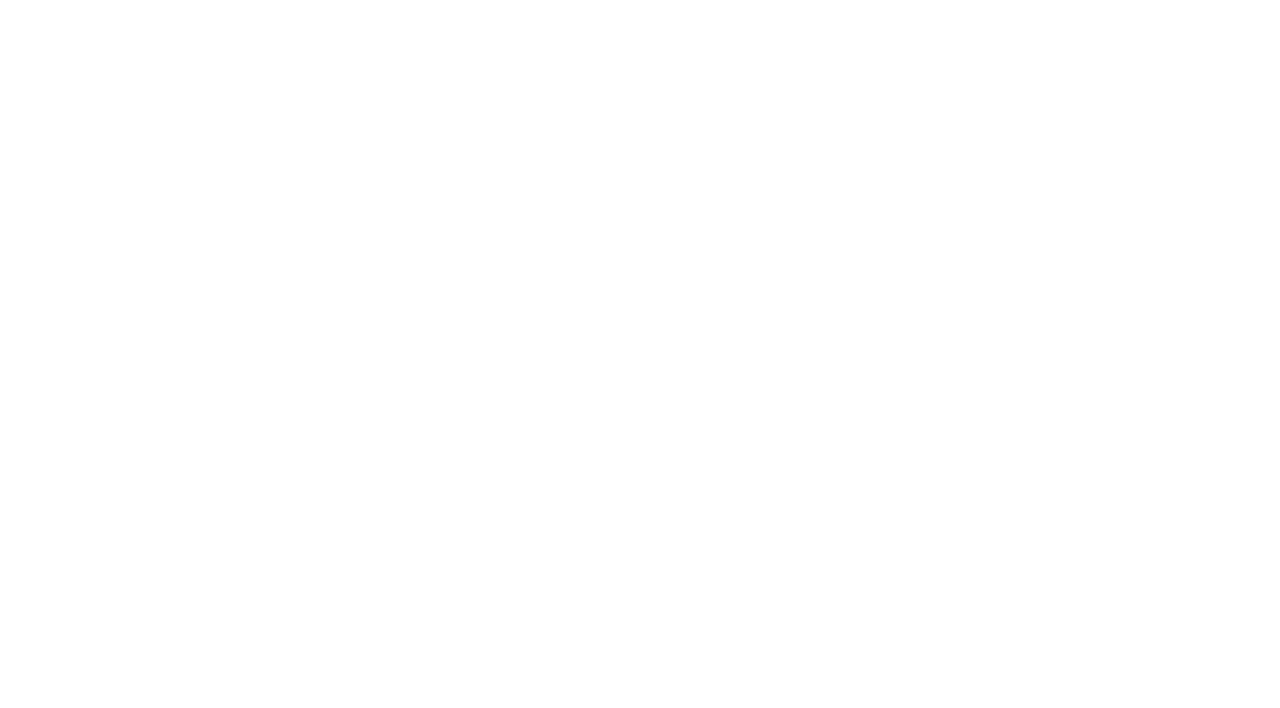
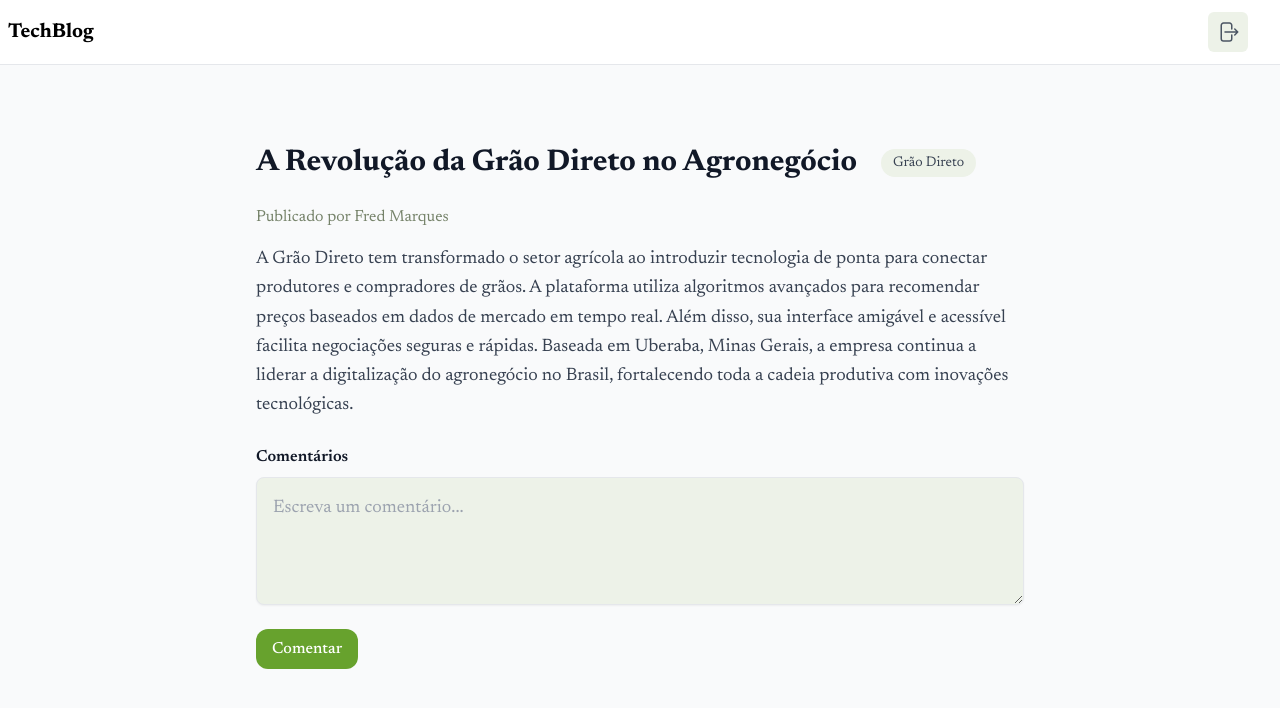
Before and after one commit to gabrielprdg/artigos-grao-front, a React (Vite) app: page /article/1 in a window 1280 px wide. Before the commit this address had no page. Shown: the top 708 px of the page. Built offline with nearby package versions, Linux system fonts and the light colour scheme.

Commit message:
feat: add ArticleDetailsPage with its components

```diff
--- a/src/App.tsx
+++ b/src/App.tsx
@@ -2,6 +2,7 @@
 import HomePage from './pages/HomePage';
 import CreateArticle from './pages/CreateArticlePage';
 import EditArticle from './pages/EditArticlePage';
+import ArticleDetails from './pages/ArticleDetailsPage';
 
 function App() {
   return (
@@ -9,6 +10,7 @@
         <div className="App font-sans">
           <Routes>
             <Route path="/" element={<HomePage />} />
+            <Route path="/article/:id" element={<ArticleDetails />} />
             <Route path='/create' element={<CreateArticle/>}/>
             <Route path="/edit/article/:id" element={<EditArticle />} />
           </Routes>
--- /dev/null
+++ b/src/pages/ArticleDetailsPage.tsx
@@ -0,0 +1,64 @@
+import TopBar from '../components/TopBar';
+import articlesData from '../../services/articles.json';
+import { Link, useParams } from 'react-router-dom';
+
+const ArticleDetails = () => {
+  const { id } = useParams();
+  const article = articlesData.find(article => article.id === parseInt(id || '0'));
+
+
+  return (
+    <div className="min-h-screen bg-gray-50">
+      <TopBar />
+      <div className="max-w-4xl mx-auto px-4 sm:px-6 lg:px-8 py-12">
+
+        <article className="overflow-hidden">
+          <div className="p-8">
+            <div className="flex">
+              <h1 className="text-3xl font-bold text-gray-900 mb-6 mr-6">
+                {article?.title}
+              </h1>
+
+              <div className="flex flex-wrap gap-2 mb-6 items-center">
+                <span className="px-3 py-1 text-gray-700 text-sm rounded-full" style={{ backgroundColor: '#edf2e8' }}>
+                  {article?.tag1}
+                </span>
+              </div>
+            </div>
+
+            <div className="mb-4" style={{color:'#758269'}}>
+              Publicado por {article?.author}
+            </div>
+
+            <div className="prose max-w-none">
+              <p className="text-gray-700 text-lg leading-relaxed">
+                {article?.content}
+              </p>
+            </div>
+
+            <div className="mt-6">
+              <span className="block mb-2 text-base font-semibold text-gray-900 leading-6">Comentários</span>
+
+              <textarea
+                placeholder="Escreva um comentário..."
+                className="w-full px-4 py-4 text-lg text-gray-700 border border-gray-200 rounded-lg shadow-sm focus:outline-none focus:ring-2 focus:ring-blue-500 focus:border-transparent transition-all duration-200 placeholder-gray-400 min-h-32"
+                style={{ backgroundColor: '#edf2e8' }}
+              />
+            </div>
+
+            <div>
+                <button
+                  className="px-4 py-2 mt-4 text-white rounded-xl hover:opacity-90 transition-opacity duration-200 font-medium"
+                  style={{ backgroundColor: '#67A22d' }}
+                >
+                  Comentar
+                </button>
+            </div>
+          </div>
+        </article>
+      </div>
+    </div>
+  );
+};
+
+export default ArticleDetails;
--- a/src/pages/HomePage.tsx
+++ b/src/pages/HomePage.tsx
@@ -52,10 +52,10 @@
           {/* Articles List */}
           <div className="space-y-6">
             {articlesData.map((article) => (
-              <article
-                key={article.id}
-                className="bg-white rounded-lg overflow-hidden"
-              >
+              <Link key={article.id} to={`/article/${article.id}`} className="block">
+                <article
+                  className="bg-white rounded-lg overflow-hidden cursor-pointer"
+                >
                 <div className="p-4">
                   <div className="flex justify-between items-center gap-4">
                     <div className="flex-1 min-w-0">
@@ -90,6 +90,7 @@
                   </div>
                 </div>
               </article>
+              </Link>
             ))}
           </div>
 
```
